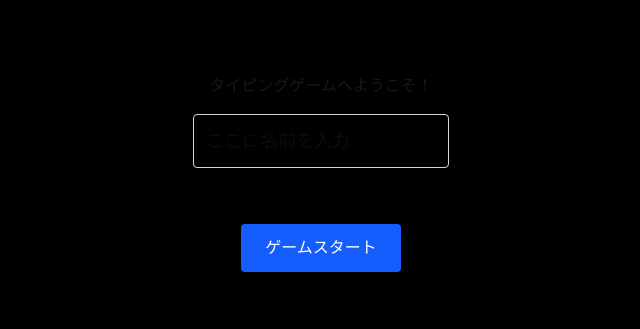
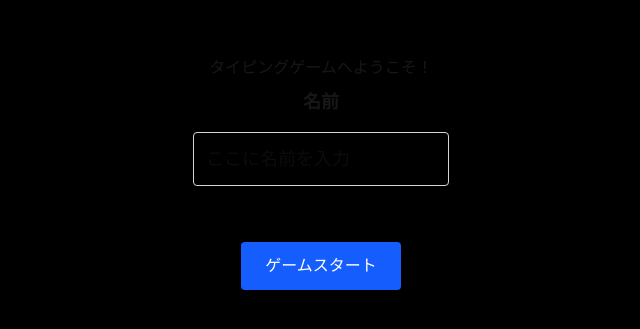
Before and after one commit to ichinari/react_study07, a Next.js app: page / in a window 1280 px wide. Shown: the part 243-572 px from the top of the page, without its empty margins (319-959 px from the left). Built offline with nearby package versions, Linux system fonts and the light colour scheme.

Commit message:
add: enhance home page with user input label and navigation logic

```diff
--- a/src/app/page.styles.ts
+++ b/src/app/page.styles.ts
@@ -2,6 +2,7 @@ export const pageStyles = {
   start: {
     main: "flex min-h-screen flex-col items-center justify-center bg-black",
     container: "text-center p-8",
+    label: "block text-lg font-bold mt-2",
     input: "w-64 p-3 text-lg border border-gray-300 rounded mt-4",
     button:
       "mt-6 px-6 py-3 bg-blue-600 text-white rounded hover:bg-blue-700 transition",
--- a/src/app/page.tsx
+++ b/src/app/page.tsx
@@ -1,11 +1,13 @@
 "use client";
+import { useState, useEffect } from "react";
 import { useRouter } from "next/navigation";
 import { pageStyles } from "./page.styles";
 import { useUser } from "./context/UserContext";
 
 export default function Home() {
+  const [shouldNavigate, setShouldNavigate] = useState(false); // 画面へ遷移するかどうか
+
   const router = useRouter();
-
   const { userName, setUserName, setStartTime } = useUser();
 
   const handleStart = () => {
@@ -15,14 +17,24 @@ export default function Home() {
     setStartTime(Date.now());
 
     // ゲーム画面へ遷移
-    router.push("/game");
+    setShouldNavigate(true);
   };
+
+  useEffect(() => {
+    if (shouldNavigate) {
+      router.push("/game");
+    }
+  }, [shouldNavigate, router]); // shouldNavigateが変更されたときに実行
 
   return (
     <main className={pageStyles.start.main}>
       <div className={pageStyles.start.container}>
         <h1>タイピングゲームへようこそ！</h1>
+        <label htmlFor="userName" className={pageStyles.start.label}>
+          名前
+        </label>
         <input
+          id="userName"
           type="text"
           placeholder="ここに名前を入力"
           className={pageStyles.start.input}
```
